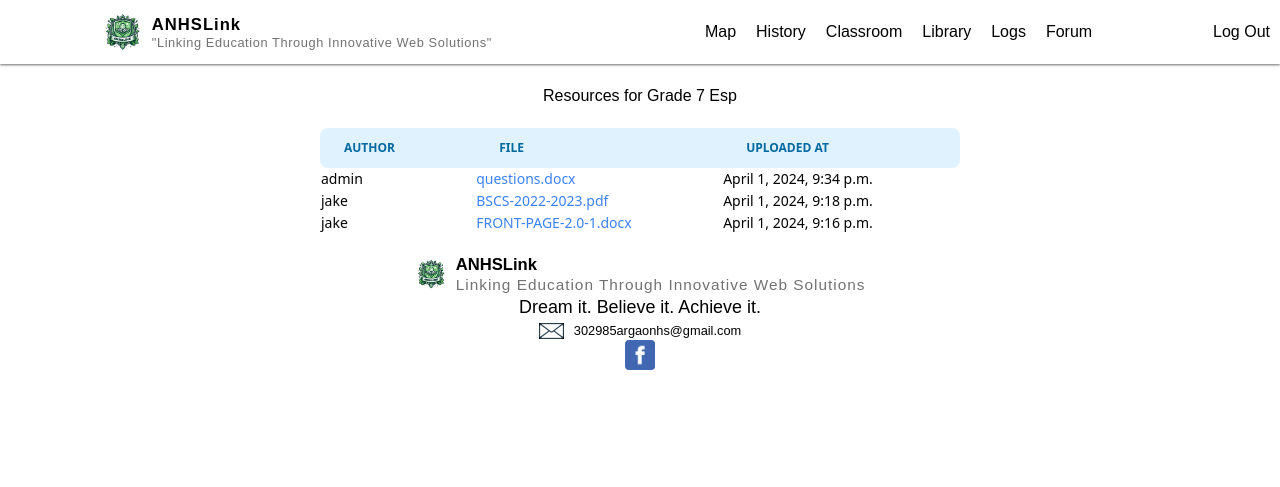
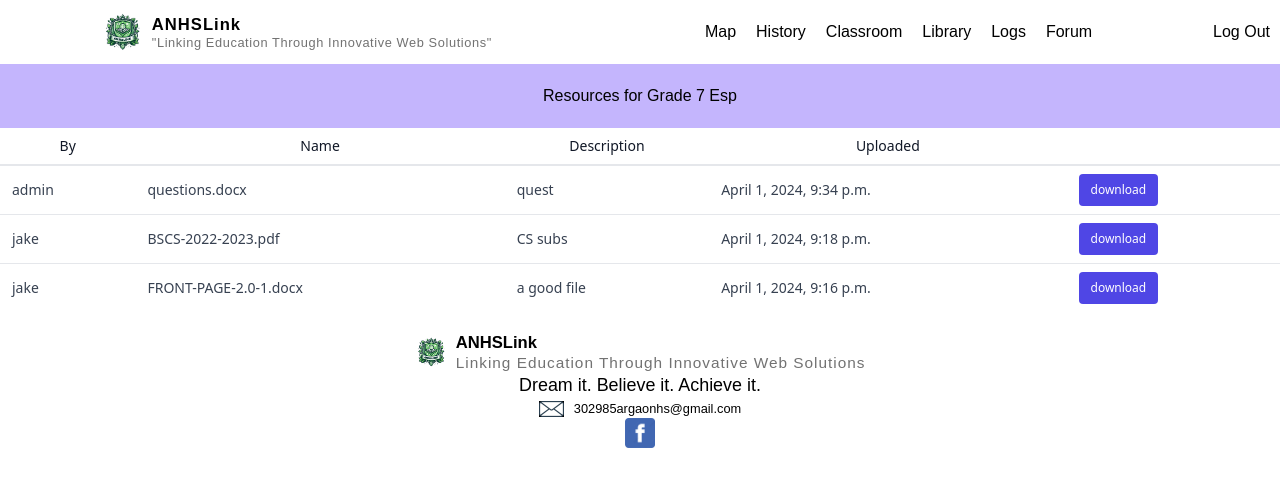
Before and after one commit to Cozyx213/ANHSLINK2, a Django app: a page that uses main/templates/main/resource.html in a window 1280 px wide. Shown: the top 487 px of the page. Run offline with Django 4.2, Linux system fonts and the light colour scheme; a user stored in the database is signed in; data comes from the database, SQL or seed files in the repository; both versions use the stored data as it was after the commit.

Commit message:
added styling and description in libary

```diff
--- a/authentication/static/css/main.css
+++ b/authentication/static/css/main.css
@@ -618,12 +618,12 @@ video {
   margin-top: 1rem;
 }
 
+.mt-7 {
+  margin-top: 1.75rem;
+}
+
 .mt-8 {
   margin-top: 2rem;
-}
-
-.mt-7 {
-  margin-top: 1.75rem;
 }
 
 .line-clamp-3 {
@@ -717,10 +717,6 @@ video {
   min-height: 100vh;
 }
 
-.w-1\/2 {
-  width: 50%;
-}
-
 .w-2\/3 {
   width: 66.666667%;
 }
@@ -737,12 +733,16 @@ video {
   width: 100%;
 }
 
+.min-w-full {
+  min-width: 100%;
+}
+
 .max-w-2xl {
   max-width: 42rem;
 }
 
-.max-w-3xl {
-  max-width: 48rem;
+.max-w-4xl {
+  max-width: 56rem;
 }
 
 .max-w-full {
@@ -759,14 +759,6 @@ video {
 
 .max-w-screen-sm {
   max-width: 640px;
-}
-
-.max-w-4 {
-  max-width: 1rem;
-}
-
-.max-w-4xl {
-  max-width: 56rem;
 }
 
 .border-spacing-x-px {
@@ -836,6 +828,23 @@ video {
   margin-bottom: calc(1.25rem * var(--tw-space-y-reverse));
 }
 
+.divide-y > :not([hidden]) ~ :not([hidden]) {
+  --tw-divide-y-reverse: 0;
+  border-top-width: calc(1px * calc(1 - var(--tw-divide-y-reverse)));
+  border-bottom-width: calc(1px * var(--tw-divide-y-reverse));
+}
+
+.divide-y-2 > :not([hidden]) ~ :not([hidden]) {
+  --tw-divide-y-reverse: 0;
+  border-top-width: calc(2px * calc(1 - var(--tw-divide-y-reverse)));
+  border-bottom-width: calc(2px * var(--tw-divide-y-reverse));
+}
+
+.divide-gray-200 > :not([hidden]) ~ :not([hidden]) {
+  --tw-divide-opacity: 1;
+  border-color: rgb(229 231 235 / var(--tw-divide-opacity));
+}
+
 .overflow-hidden {
   overflow: hidden;
 }
@@ -877,16 +886,6 @@ video {
   border-bottom-left-radius: 0.75rem;
 }
 
-.rounded-e-lg {
-  border-start-end-radius: 0.5rem;
-  border-end-end-radius: 0.5rem;
-}
-
-.rounded-s-lg {
-  border-start-start-radius: 0.5rem;
-  border-end-start-radius: 0.5rem;
-}
-
 .border {
   border-width: 1px;
 }
@@ -988,6 +987,11 @@ video {
   background-color: rgb(22 163 74 / var(--tw-bg-opacity));
 }
 
+.bg-indigo-600 {
+  --tw-bg-opacity: 1;
+  background-color: rgb(79 70 229 / var(--tw-bg-opacity));
+}
+
 .bg-orange-500 {
   --tw-bg-opacity: 1;
   background-color: rgb(249 115 22 / var(--tw-bg-opacity));
@@ -998,14 +1002,14 @@ video {
   background-color: rgb(254 226 226 / var(--tw-bg-opacity));
 }
 
-.bg-sky-100 {
-  --tw-bg-opacity: 1;
-  background-color: rgb(224 242 254 / var(--tw-bg-opacity));
-}
-
 .bg-slate-200 {
   --tw-bg-opacity: 1;
   background-color: rgb(226 232 240 / var(--tw-bg-opacity));
+}
+
+.bg-violet-300 {
+  --tw-bg-opacity: 1;
+  background-color: rgb(196 181 253 / var(--tw-bg-opacity));
 }
 
 .bg-white {
@@ -1368,11 +1372,6 @@ video {
 .text-sky-500 {
   --tw-text-opacity: 1;
   color: rgb(14 165 233 / var(--tw-text-opacity));
-}
-
-.text-sky-700 {
-  --tw-text-opacity: 1;
-  color: rgb(3 105 161 / var(--tw-text-opacity));
 }
 
 .text-teal-700 {
@@ -1455,6 +1454,11 @@ video {
   background-color: rgb(21 128 61 / var(--tw-bg-opacity));
 }
 
+.hover\:bg-indigo-700:hover {
+  --tw-bg-opacity: 1;
+  background-color: rgb(67 56 202 / var(--tw-bg-opacity));
+}
+
 .hover\:from-blue-700:hover {
   --tw-gradient-from: #1d4ed8 var(--tw-gradient-from-position);
   --tw-gradient-to: rgb(29 78 216 / 0) var(--tw-gradient-to-position);
@@ -1604,6 +1608,10 @@ video {
   .lg\:w-2\/3 {
     width: 66.666667%;
   }
+}
+
+.ltr\:text-left:where([dir="ltr"], [dir="ltr"] *) {
+  text-align: left;
 }
 
 .rtl\:rotate-180:where([dir="rtl"], [dir="rtl"] *) {
@@ -1626,21 +1634,11 @@ video {
     background-color: rgb(21 128 61 / var(--tw-bg-opacity));
   }
 
-  .dark\:bg-sky-700 {
-    --tw-bg-opacity: 1;
-    background-color: rgb(3 105 161 / var(--tw-bg-opacity));
-  }
-
   .dark\:text-green-400 {
     --tw-text-opacity: 1;
     color: rgb(74 222 128 / var(--tw-text-opacity));
   }
 
-  .dark\:text-sky-400 {
-    --tw-text-opacity: 1;
-    color: rgb(56 189 248 / var(--tw-text-opacity));
-  }
-
   .dark\:text-white {
     --tw-text-opacity: 1;
     color: rgb(255 255 255 / var(--tw-text-opacity));
--- a/main/forms.py
+++ b/main/forms.py
@@ -12,7 +12,7 @@ class ResourceForm (forms.ModelForm):
 
     class Meta:
         model = Resources
-        fields = ["grade", "subject", "file","name"]
+        fields = ["grade", "subject", "file","description"]
 class ForumForm(forms.ModelForm):
     class Meta:
         model = Forum
--- a/main/models.py
+++ b/main/models.py
@@ -31,19 +31,20 @@ def upload_to_function(instance, filename):
     return f'media/{instance.grade}/{instance.subject}/{filename}'
 
 class Resources (models.Model):
-    name = models.CharField(max_length=100, default='Default Name')
+    description = models.CharField(max_length=100, default='A file')
     uuid = models.UUIDField(default=uuid.uuid4, editable=False, unique=True)
     subject = models.CharField(max_length=100)
     grade = models.CharField(max_length=100)
     file = models.FileField(upload_to= upload_to_function)
     author = models.ForeignKey(User, on_delete=models.CASCADE)
     uploaded_at = models.DateTimeField(auto_now_add=True)
-
+    name = models.CharField(max_length=100, default='Default Name')
     is_approved = models.BooleanField(default=False)
 
     def __str__(self):
         return self.grade +''+ self.subject
-
+    def name_file(self):
+        return self.file
 class Forum (models.Model):
     author = models.ForeignKey(Profile, on_delete=models.CASCADE, related_name="author")
     title = models.CharField(max_length=200, default="")
--- a/main/templates/main/library.html
+++ b/main/templates/main/library.html
@@ -93,11 +93,11 @@
                             id="file" name="file" type="file" required placeholder="Place file"
                             accept=".pdf, .docx, .pptx">
 
-                        <div id="fileSize"></div>
+                        <div id="fileSize" class="text-green-800"></div>
 
                         <input
                             class="bg-green-50 border border-green-300 text-green-900 text-base text-center rounded-lg focus:ring-blue-500 focus:border-blue-500 block w-full p-2.5 dark:bg-green-700 dark:border-green-600 dark:placeholder-green-400 dark:text-white dark:focus:ring-blue-500 dark:focus:border-blue-500"
-                            name="name" type="text" required placeholder="Name your file">
+                            name="description" type="text" required placeholder="What is the file about?" maxlength="20">
                     </div>
 
 
--- a/main/templates/main/resource.html
+++ b/main/templates/main/resource.html
@@ -1,66 +1,64 @@
-{% extends "main/base.html" %}
-{% load static %}
-
-{% block body %}
+{% extends "main/base.html" %} {% load static %} {% block body %}
+<div class="bg-violet-300">
   <div class="text-center p-5">
     <p>Resources for {{grade}} {{subject}}</p>
   </div>
+</div>
 
+<div class="overflow-x-auto">
+  <table class="min-w-full divide-y-2 divide-gray-200 bg-white text-sm">
+    <thead class="ltr:text-left rtl:text-right">
+      <tr>
+        <th class="whitespace-nowrap px-3 py-2 font-medium text-gray-900">
+          By
+        </th>
+        <th class="whitespace-nowrap px-3 py-2 font-medium text-gray-900">
+          Name
+        </th>
+        <th class="whitespace-nowrap px-3 py-2 font-medium text-gray-900">
+          Description
+        </th>
+        <th class="whitespace-nowrap px-3 py-2 font-medium text-gray-900">
+          Uploaded
+        </th>
 
-
-<div class="flex justify-center">
-    <div class="relative overflow-x-auto w-1/2">
-
-        <table class="w-full text-sm text-left rtl:text-right text-black-500 dark:text-black-400 ">
-
-            <thead class="text-xs text-sky-700 uppercase bg-sky-100 dark:bg-sky-700 dark:text-sky-400">
-                <tr>
-                    <th scope="col" class="px-6 py-3 rounded-s-lg">
-                        Author
-                    </th>
-                    <th scope="col" class="px-6 py-3">
-                        File
-                    </th>
-                    <th scope="col" class="px-6 py-3 rounded-e-lg">
-                        Uploaded at
-                    </th>
+        <th class="px-3 py-2"></th>
       </tr>
     </thead>
 
-            <tbody>
+    <tbody class="divide-y divide-gray-200">
       {% for resource in resources %}
       <tr>
-                    <td>
+        <td class="whitespace-nowrap px-3 py-2 text-gray-700">
           {{resource.author}}
         </td>
-                    <td>
-                        <a href="{% url 'download' uuid=resource.uuid %}" class="text-blue-500">{{ resource.name }}</a>
+        <td class="whitespace-nowrap px-3 py-2 text-gray-700">
+          {{ resource.name }}
         </td>
-                    <td>
+        <td class="whitespace-nowrap px-3 py-2 text-gray-700">
+          {{ resource.description}}
+        </td>
+        <td class="whitespace-nowrap px-3 py-2 text-gray-700">
           {{resource.uploaded_at}}
         </td>
-
+        <td class="whitespace-nowrap px-3 py-2">
+          <a
+            href="{% url 'download' uuid=resource.uuid %}"
+            class="inline-block rounded bg-indigo-600 px-3 py-2 text-xs font-medium text-white hover:bg-indigo-700"
+          >
+            download
+          </a>
+        </td>
       </tr>
-
       {% empty %}
       <div class="flex align-middle min-h-screen">
-                    <p class="m-3 text-center align-text-bottom text-sky-500">No resources yet. You can be the first one
-                        to
-                        upload in
-                        this directory!</p>
+        <p class="m-3 text-center align-text-bottom text-sky-500">
+          No resources yet. You can be the first one to upload in this
+          directory!
+        </p>
       </div>
-
-
       {%endfor%}
-
     </tbody>
-
   </table>
 </div>
-
-</div>
-
-
-
-
 {% endblock %}
--- a/main/views.py
+++ b/main/views.py
@@ -67,7 +67,7 @@ def commentLogs(request):
 @login_required(login_url="/login")
 def show_resource(request,grade,subject):
     resources = Resources.objects.filter(grade=grade,subject=subject, is_approved=True).order_by('-uploaded_at')
-    return render(request,"main/resource.html",{"resources":resources,"subject":subject,"grade":grade,})
+    return render(request,"main/resource.html",{"resources":resources,"subject":subject,"grade":grade})
 
 @login_required(login_url="/login")
 def forum_comment(request, id):
@@ -213,6 +213,7 @@ def upload_view(request):
         if form.is_valid():
             file = form.save(commit=False)
             file.author = request.user
+            file.name = request.FILES['file'].name
             file.save()
             return redirect("/library")
 
```
Also changed, not shown: main/static/js/library.js (+71 -69 lines), db.sqlite3, main/migrations/0044_resources_description.py (added), 4 other files. Lines whose indentation alone changed are shown as unchanged.
